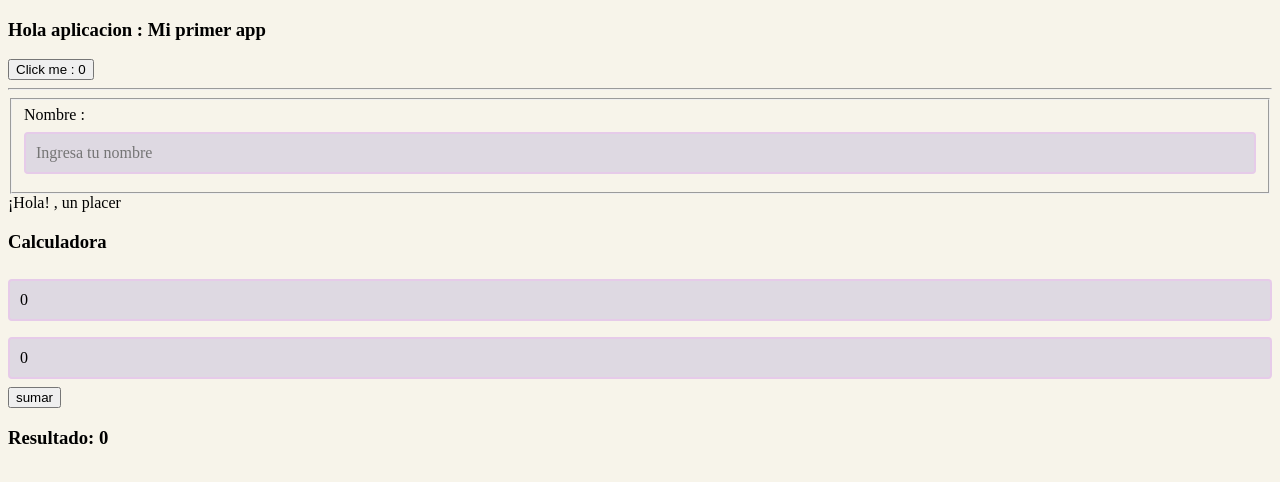
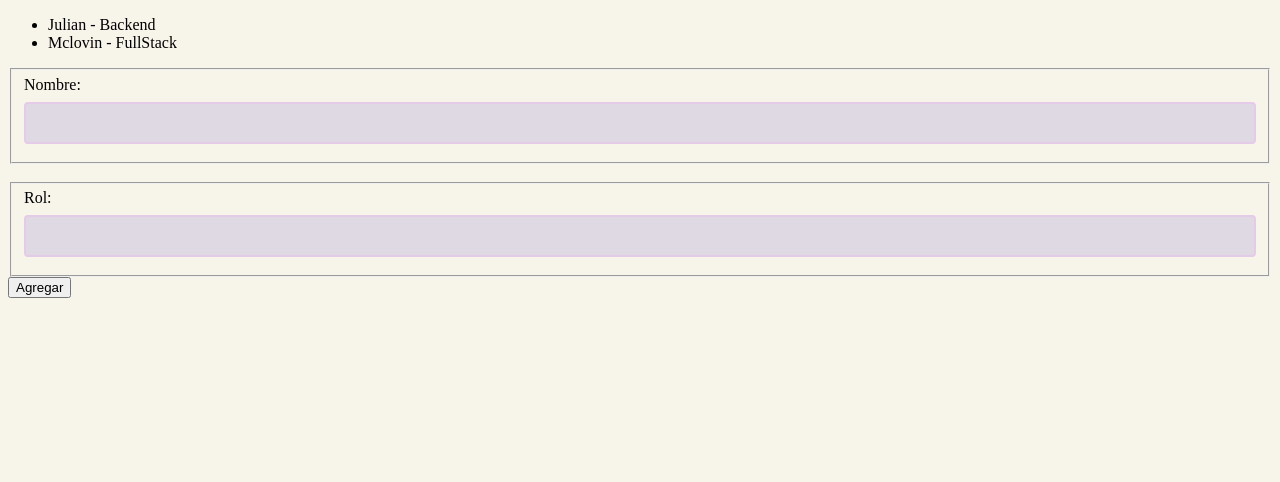
Before and after one commit to ZDyIg/PRAVZVUE.JS, a plain HTML site: page index.html in a window 1280 px wide. Drawn offline with nearby package versions, Linux system fonts and the light colour scheme.

Commit message:
7.ClickAdd

```diff
--- a/index.html
+++ b/index.html
@@ -27,66 +27,76 @@
 
 <body>
     <div id="main">
-        <h3>
-            Hola aplicacion : {{name_app}}
-        </h3>
-
-        <button @click="contador++">
-            Click me : {{ contador }}
-        </button>
-
-        <hr>
+        <ul>
+            <li v-for="user in users">
+                {{ user.name}} - {{ user.rol }}
+            </li>
+        </ul>
     <form>
         <fieldset>
             <label>
-                    Nombre :
+                Nombre:
             </label>
-                <input type="text" v-model="username" placeholder="Ingresa tu nombre" name="">
+
+            <input type="" v-model="name" name="">
         </fieldset>
+        <br>
 
+        <fieldset>
             <label>
-                ¡Hola! <span> {{ username}} </span>, un placer
+                Rol:
             </label>
+            <input type="" v-model="rol" rol="">
+        </fieldset>
+        <button type="button" v-on:click="addUser">
+            Agregar
+        </button>
     </form>
+    </div>
 
-    <h3>
-        Calculadora
-    </h3>
 
-    <input type="number" v-model="num1" placeholder="Primer número">
-    <input type="number" v-model="num2" placeholder="Segundo número">
-
-    <button v-on:click="sumar"> sumar </button>
-    <h3> Resultado: {{ result }} </h3>
-</div>
 
     <script>
         const { createApp, ref } = Vue
 
         createApp({
             setup() {
-                const name_app = ref('Mi primer app')
-                const contador = ref(0)
-                const username = ref('')
+                const name = ref('');
+                const rol = ref('');
+                const message = ref('hello vue')
+                let users = ref([
+                    {
+                        "name": "Julian",
+                        "rol": "Backend",
+                    },
+                    {
+                        "name": "Mclovin",
+                        "rol": "FullStack"
+                    }
+                ]);
 
-                const num1 = ref(0)
-                const num2 = ref(0)
-                const result = ref(0)
-
-                const sumar = () => {
-                    result.value = Number(num1.value) + Number(num2.value)
+                return {
+                    message,
+                    users,
+                    name,
+                    rol
+                }
+            },
+            methods: {
+                addUser() {
+                    let momt = {
+                        "name": this.name,
+                        "rol": this.rol
                     }
 
-                return {
-                    name_app,
-                    contador,
-                    username,
-                    num1,
-                    num2,
-                    result,
-                    sumar
+                    this.users.push(momt)
+                    console.log(momt);
+
+                    this.name = ''
+                    this.rol = ''
                 }
-            }
+
+            },
         }).mount('#main')
     </script>
 </body>
```
Lines whose indentation alone changed are shown as unchanged.
